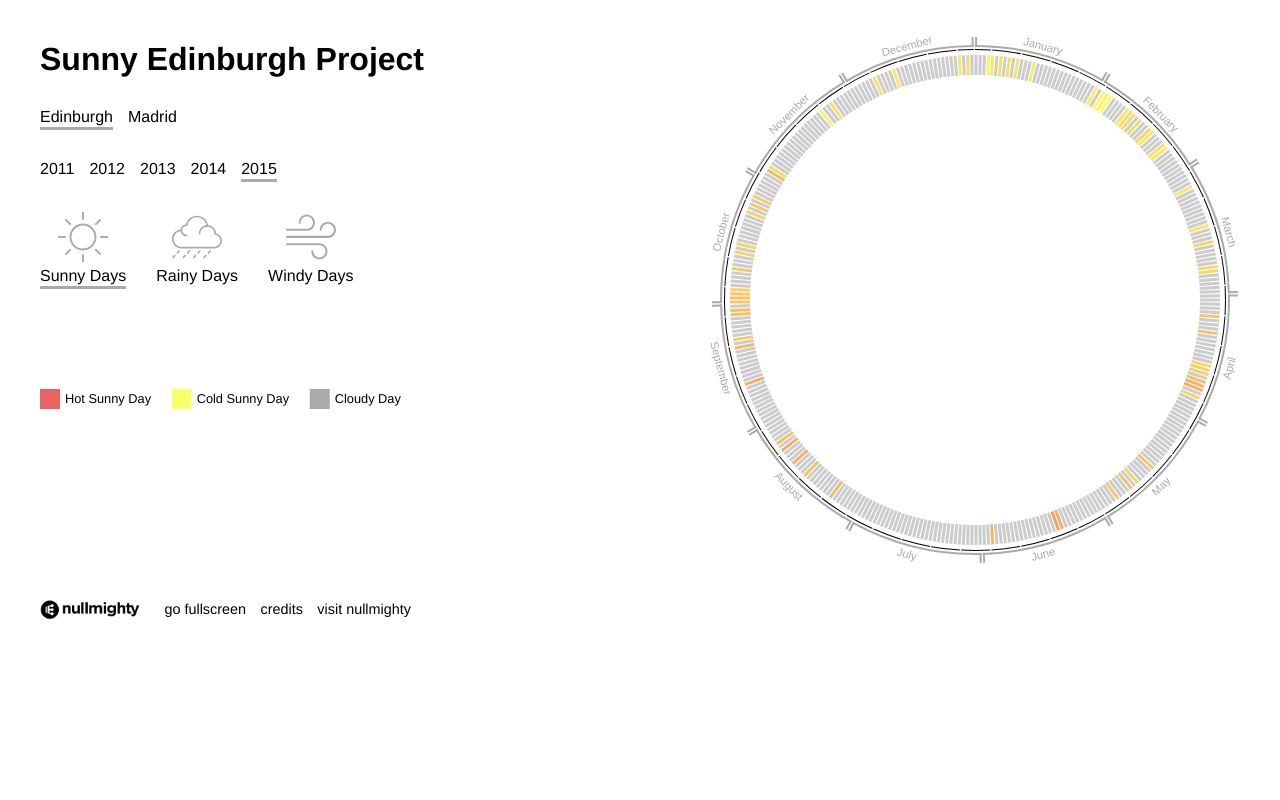
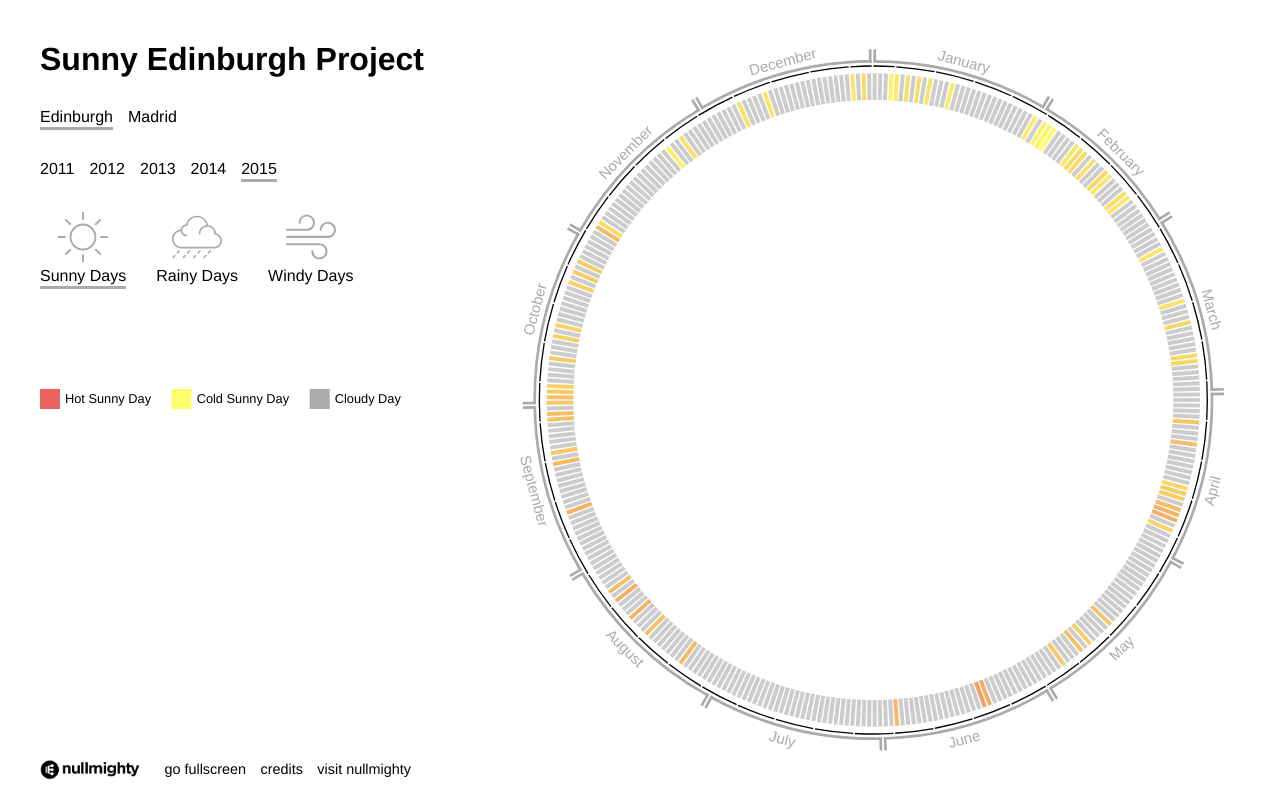
Before and after one commit to romans-sandbox/sunny-edi, a website: page index.html in a window 1280 px wide. Drawn offline with nearby package versions, Linux system fonts and the light colour scheme; files that its build step writes are made by us from their sources; animation ran at ten frames a second.

Commit message:
calendar and week charts resized according to page size; page links fixed positioning; svg elements xmlns attribute

```diff
--- a/assets/js/calendar-chart.js
+++ b/assets/js/calendar-chart.js
@@ -37,8 +37,7 @@ var calendarChart = function() {
     }
   };
 
-  var availWidth = width - margins.left - margins.right;
-  var availHeight = height - margins.top - margins.bottom;
+  var availWidth, availHeight;
 
   var data, tempMaxMin = 0, tempMaxMax = Infinity, precipitationMax = 0, windSpeedMin = 0, windSpeedMax = Infinity;
 
@@ -125,6 +124,28 @@ var calendarChart = function() {
 
   var windSpeed = d3.scale.linear()
     .range([options.minWindDashCoefficient, options.maxWindDashCoefficient]);
+
+  function resizeChart() {
+    availWidth = width - margins.left - margins.right;
+    availHeight = height - margins.top - margins.bottom;
+
+    svg
+      .attr('viewBox', '0 0 ' + width + ' ' + height);
+
+    circleGroupRadius = Math.min(availWidth, availHeight) / 2 - options.circleGroupMargin;
+
+    circleGroup
+      .attr(
+        'transform',
+        'translate(' +
+        (availWidth / 2) +
+        ', ' +
+        (availHeight / 2) +
+        ')'
+      );
+
+    calendarWeekChart.setSize(window.innerHeight / height);
+  }
 
   function sunshine(d, i) {
     if (d.weather_desc === 'Sunny') {
@@ -259,19 +280,6 @@ var calendarChart = function() {
   function setWindSpeedDomain() {
     windSpeed
       .domain([windSpeedMin, windSpeedMax]);
-  }
-
-  function prepareCircleGroup() {
-    circleGroupRadius = Math.min(availWidth, availHeight) / 2 - options.circleGroupMargin;
-    circleGroup = mainGroup.append('g')
-      .attr(
-        'transform',
-        'translate(' +
-        (availWidth / 2) +
-        ', ' +
-        (availHeight / 2) +
-        ')'
-      );
   }
 
   function drawSpokes() {
@@ -577,20 +585,21 @@ var calendarChart = function() {
   }
 
   module.init = function() {
-    svg = d3.select('#calendar')
-      .attr('width', width)
-      .attr('height', height);
+    svg = d3.select('#calendar');
 
     mainGroup = svg.append('g')
       .attr('transform', 'translate(' + margins.left + ', ' + margins.top + ')');
 
+    circleGroup = mainGroup.append('g');
+
+    // resize chart accordingly
+
+    resizeChart();
+    window.addEventListener('resize', resizeChart, false);
+
     findMinMaxTempAllLocations();
     findMaxPrecipitationAllLocations();
     findMinMaxWindSpeedAllLocations();
-
-    // prepare circle group
-
-    prepareCircleGroup();
 
     // draw week lines
 
--- a/assets/js/calendar-week-chart.js
+++ b/assets/js/calendar-week-chart.js
@@ -78,7 +78,8 @@ var calendarWeekChart = function() {
 
     svg = d3.select('#week-calendar')
       .attr('width', width)
-      .attr('height', height);
+      .attr('height', height)
+      .attr('viewBox', '0 0 ' + width + ' ' + height);
 
     mainGroup = svg.append('g')
       .attr('class', 'main-group')
@@ -187,5 +188,11 @@ var calendarWeekChart = function() {
     mainGroup.attr('class', 'main-group');
   };
 
+  module.setSize = function(ratio) {
+    svg
+      .attr('width', width * ratio)
+      .attr('height', height * ratio);
+  };
+
   return module;
 }();
--- a/assets/js/main.js
+++ b/assets/js/main.js
@@ -1,8 +1,8 @@
 datasetsHelper.loadAlDatasets();
 
 datasetsHelper.readyAllCallback(function() {
+  calendarWeekChart.init();
   calendarChart.init();
-  calendarWeekChart.init();
   calendarControls.initLocationButtons();
   calendarControls.initYearButtons();
   calendarControls.initWeatherButtons();
--- a/assets/scss/main.scss
+++ b/assets/scss/main.scss
@@ -16,6 +16,11 @@ $durations: (
         control: 200ms
 );
 
+html,
+body {
+  height: 100%;
+}
+
 body {
   margin: 0;
   font: 16px 'Helvetica Neue', Helvetica, sans-serif;
@@ -23,6 +28,7 @@ body {
 
 div.main-container {
   overflow: hidden;
+  height: 100%;
 }
 
 div.content-container {
@@ -125,9 +131,10 @@ svg.legends {
   }
 }
 
-div.links {
-  position: absolute;
-  bottom: 0;
+div.page-links {
+  position: fixed;
+  bottom: 20px;
+  left: 40px;
 
   img {
     vertical-align: middle;
@@ -153,11 +160,13 @@ div.links {
 
 div.calendar-container {
   float: right;
-  width: 600px;
+  height: 100%;
   position: relative;
 }
 
 svg.calendar {
+  height: 100%;
+
   line.spoke {
     stroke: $beta;
   }
--- a/index.html
+++ b/index.html
@@ -19,19 +19,19 @@
         <div class="weather-control" data-weather="sunny"><div class="weather-icon" data-weather-icon="sunny"></div><div>Sunny Days</div></div><div class="weather-control" data-weather="rainy"><div class="weather-icon" data-weather-icon="rainy"></div><div>Rainy Days</div></div><div class="weather-control" data-weather="windy"><div class="weather-icon" data-weather-icon="windy"></div><div>Windy Days</div></div>
       </div>
       <div class="legends-container">
-        <svg id="legends" class="legends"></svg>
-      </div>
-      <div class="links">
-        <img src="assets/img/logo-horizontal@2x.png" width="100">
-        <a href="#" id="fullscreen">Go Fullscreen</a>
-        <a href="#" id="credits">Credits</a>
-        <a href="https://nullmighty.com" target="_blank">Visit NULLMIGHTY</a>
+        <svg xmlns="http://www.w3.org/2000/svg" id="legends" class="legends"></svg>
       </div>
     </div>
     <div class="calendar-container">
-      <svg id="calendar" class="calendar"></svg>
-      <svg id="week-calendar" class="week-calendar"></svg>
+      <svg xmlns="http://www.w3.org/2000/svg" id="calendar" class="calendar"></svg>
+      <svg xmlns="http://www.w3.org/2000/svg" id="week-calendar" class="week-calendar" preserveAspectRatio="none"></svg>
     </div>
+  </div>
+  <div class="page-links">
+    <img src="assets/img/logo-horizontal@2x.png" width="100">
+    <a href="#" id="fullscreen">Go Fullscreen</a>
+    <a href="#" id="credits">Credits</a>
+    <a href="https://nullmighty.com" target="_blank">Visit NULLMIGHTY</a>
   </div>
   <script src="node_modules/d3/d3.min.js"></script>
   <script src="assets/js/d3-extension.js"></script>
```
